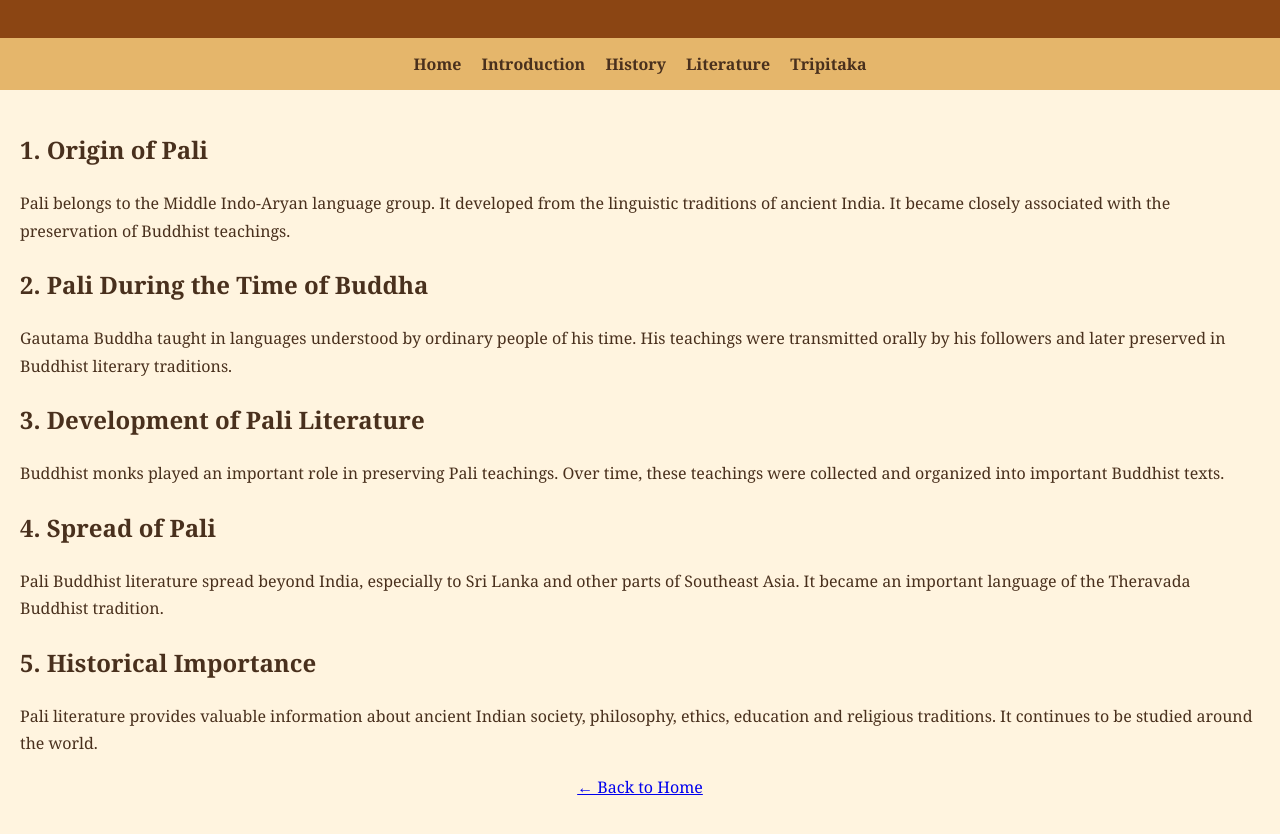
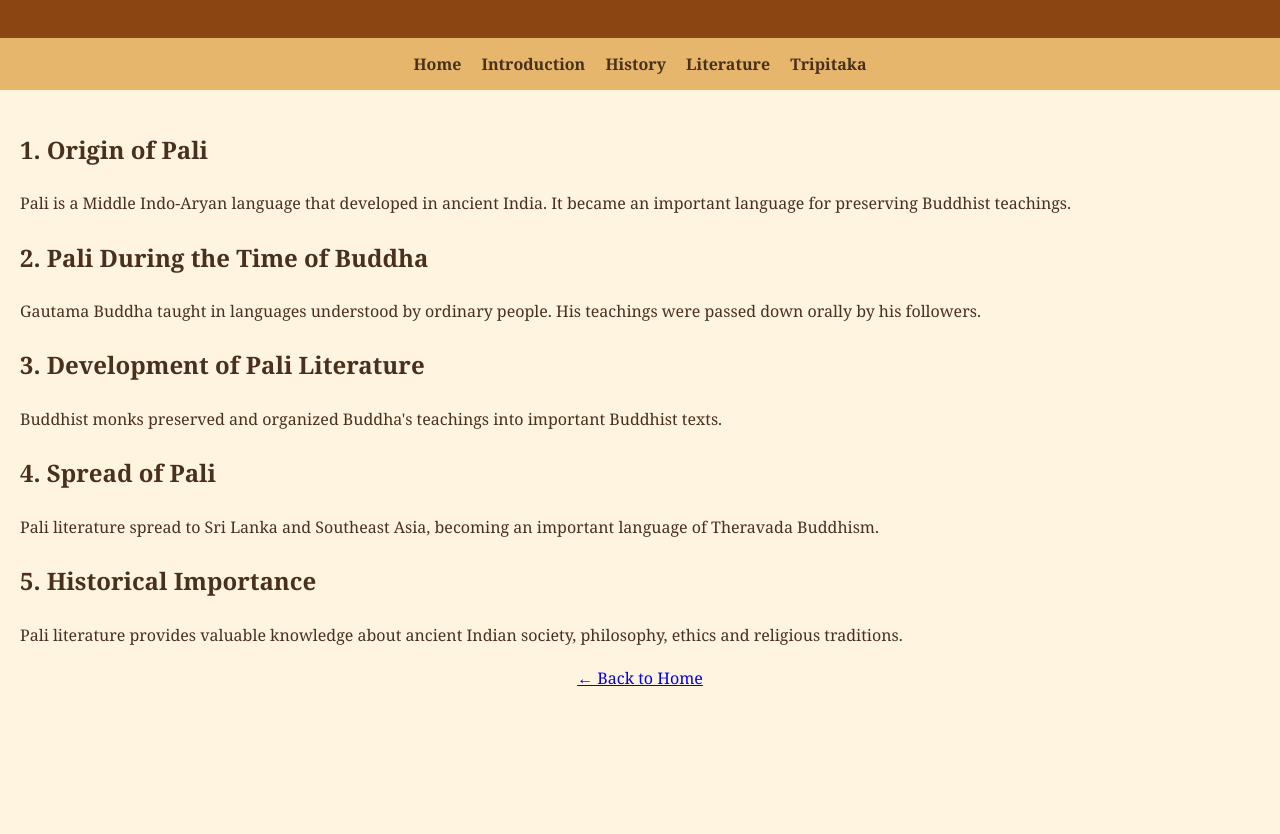
Before and after one commit to yamajlepragati6-beep/pali-buddhist-literature, a plain HTML site: page history.html in a window 1280 px wide. Shown: the part 136-970 px from the top of the page. After the commit the page ends 864 px from the top, so only its background shows below. Drawn offline with Linux system fonts and the light colour scheme.

Commit message:
Update history.html

```diff
--- a/history.html
+++ b/history.html
@@ -1,56 +1,21 @@
-
 <!DOCTYPE html>
 <html>
 <head>
 <title>History of Pali Language</title>
-
 <style>
-        body {
-            background-color: #fff4df;
-            font-family: Georgia, serif;
-            color: #49301d;
-            margin: 0;
-        }
-
-        header {
-            background-color: #8b4513;
-            color: white;
-            text-align: center;
-            padding: 25px;
-        }
-
-        nav {
-            background-color: #e5b66b;
-            padding: 15px;
-            text-align: center;
-        }
-
-        nav a {
-            color: #49301d;
-            margin: 8px;
-            text-decoration: none;
-            font-weight: bold;
-        }
-
-        section {
-            padding: 20px;
-            line-height: 1.7;
-        }
-
-        img {
-            max-width: 90%;
-            border-radius: 10px;
-        }
+body{background:#fff4df;font-family:Georgia,serif;color:#49301d;margin:0}
+header{background:#8b4513;color:white;text-align:center;padding:25px}
+nav{background:#e5b66b;padding:15px;text-align:center}
+nav a{color:#49301d;margin:8px;text-decoration:none;font-weight:bold}
+section{padding:20px;line-height:1.7}
+img{max-width:90%;border-radius:10px}
 </style>
 </head>
-
 <body>
-
 <header>
 <h1>History of Pali Language</h1>
 <p>A Journey Through Ancient Indian Heritage</p>
 </header>
-
 <nav>
 <a href="index.html">Home</a>
 <a href="main.html">Introduction</a>
@@ -58,63 +23,18 @@
 <a href="literature.html">Literature</a>
 <a href="tripitaka.html">Tripitaka</a>
 </nav>
-
 <section>
-
 <h2>1. Origin of Pali</h2>
-
-    <p>
-        Pali belongs to the Middle Indo-Aryan
-        language group. It developed from the
-        linguistic traditions of ancient India.
-        It became closely associated with the
-        preservation of Buddhist teachings.
-    </p>
-
+<p>Pali is a Middle Indo-Aryan language that developed in ancient India. It became an important language for preserving Buddhist teachings.</p>
 <h2>2. Pali During the Time of Buddha</h2>
-
-    <p>
-        Gautama Buddha taught in languages
-        understood by ordinary people of his time.
-        His teachings were transmitted orally by
-        his followers and later preserved in
-        Buddhist literary traditions.
-    </p>
-
+<p>Gautama Buddha taught in languages understood by ordinary people. His teachings were passed down orally by his followers.</p>
 <h2>3. Development of Pali Literature</h2>
-
-    <p>
-        Buddhist monks played an important role
-        in preserving Pali teachings. Over time,
-        these teachings were collected and
-        organized into important Buddhist texts.
-    </p>
-
+<p>Buddhist monks preserved and organized Buddha's teachings into important Buddhist texts.</p>
 <h2>4. Spread of Pali</h2>
-
-    <p>
-        Pali Buddhist literature spread beyond
-        India, especially to Sri Lanka and other
-        parts of Southeast Asia. It became an
-        important language of the Theravada
-        Buddhist tradition.
-    </p>
-
+<p>Pali literature spread to Sri Lanka and Southeast Asia, becoming an important language of Theravada Buddhism.</p>
 <h2>5. Historical Importance</h2>
-
-    <p>
-        Pali literature provides valuable
-        information about ancient Indian society,
-        philosophy, ethics, education and religious
-        traditions. It continues to be studied
-        around the world.
-    </p>
-
-    <center>
-        <p><a href="index.html">← Back to Home</a></p>
-    </center>
-
+<p>Pali literature provides valuable knowledge about ancient Indian society, philosophy, ethics and religious traditions.</p>
+<center><p><a href="index.html">← Back to Home</a></p></center>
 </section>
-
 </body>
 </html>
```
Lines whose indentation alone changed are shown as unchanged.
